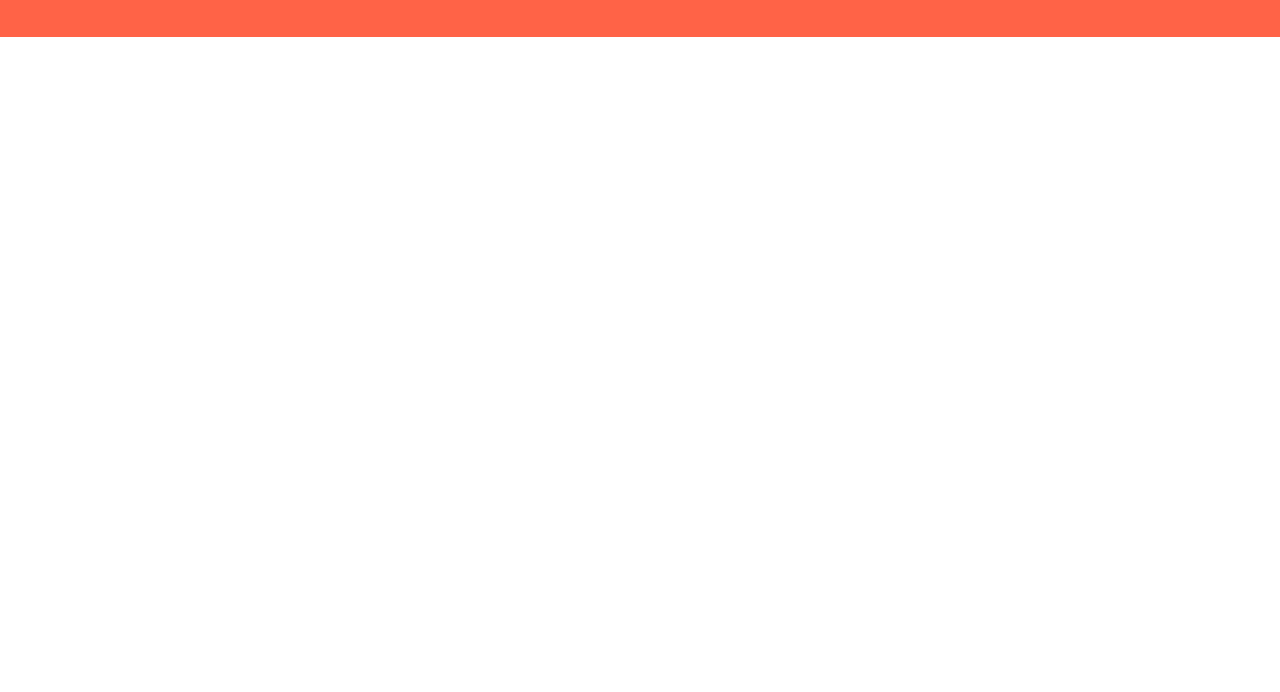
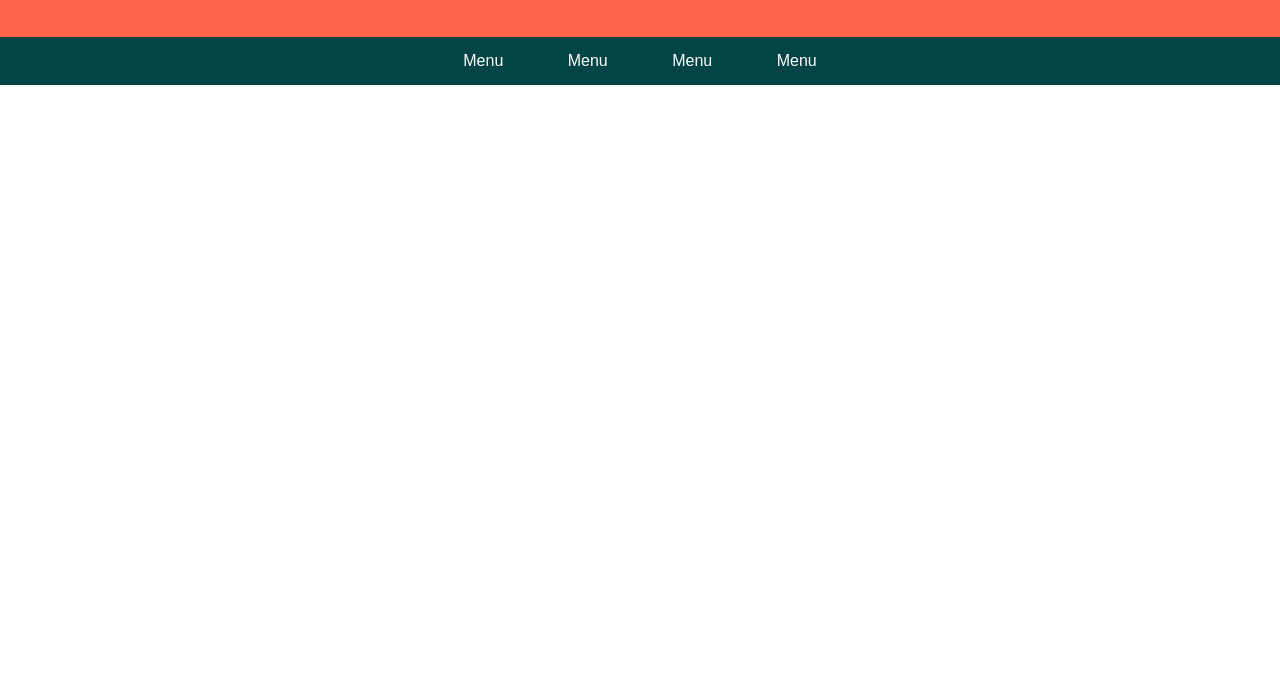
Before and after one commit to shamimfstack/first-github-repo, a plain HTML site: page index.html in a window 1280 px wide. Shown: the part 108-800 px from the top of the page. Drawn offline with Linux system fonts and the light colour scheme.

Commit message:
navbar added

```diff
--- a/index.html
+++ b/index.html
@@ -11,5 +11,11 @@
         <h2>Shamim Ahammad</h2>
         <p>Full Stack Web Developer</p>
     </div>
+    <nav class="navbar">
+        <a href="#">Menu</a>
+        <a href="#">Menu</a>
+        <a href="#">Menu</a>
+        <a href="#">Menu</a>
+    </nav>
   </body>
 </html>
--- a/style.css
+++ b/style.css
@@ -6,6 +6,11 @@
 
 body {
     font-family: Arial, Helvetica, sans-serif;
+}
+
+a {
+    text-decoration: none;
+    color: #fff;
 }
 
 .header {
@@ -25,3 +30,17 @@ p {
     color: #fff;
     font-weight: bold;
 }
+
+/* navbar design starts here */
+.navbar {
+    background-color: rgb(3, 68, 68);
+    padding: 15px 0;
+    text-align: center;
+}
+
+.navbar a {
+    padding: 0 30px;
+}
+
+
+/* navbar design ends here */
```
